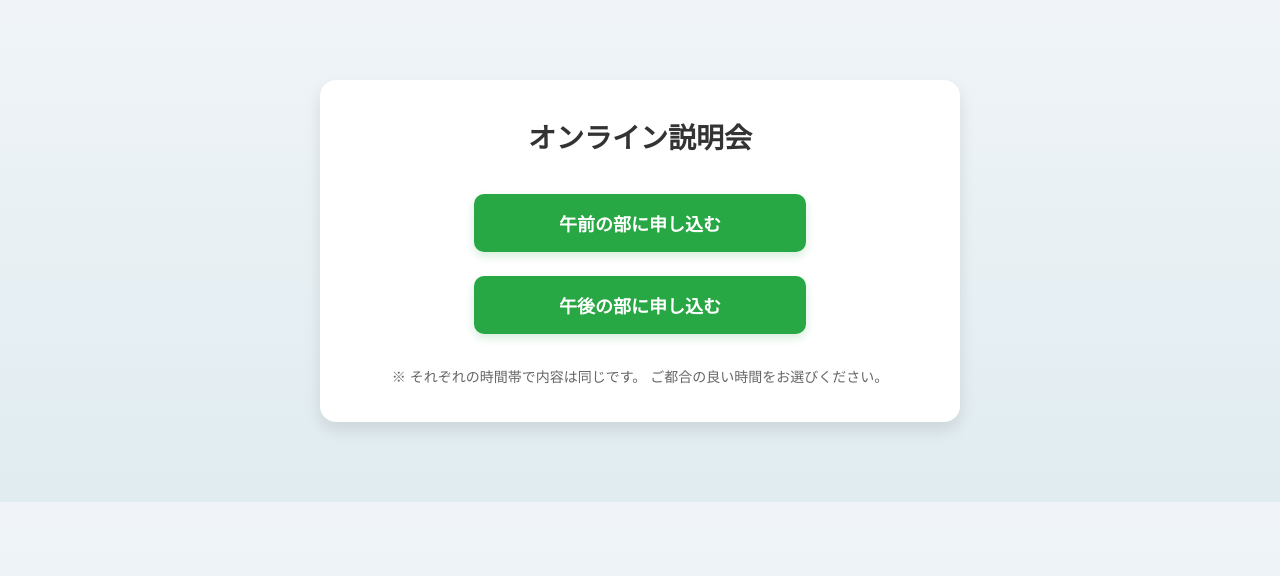
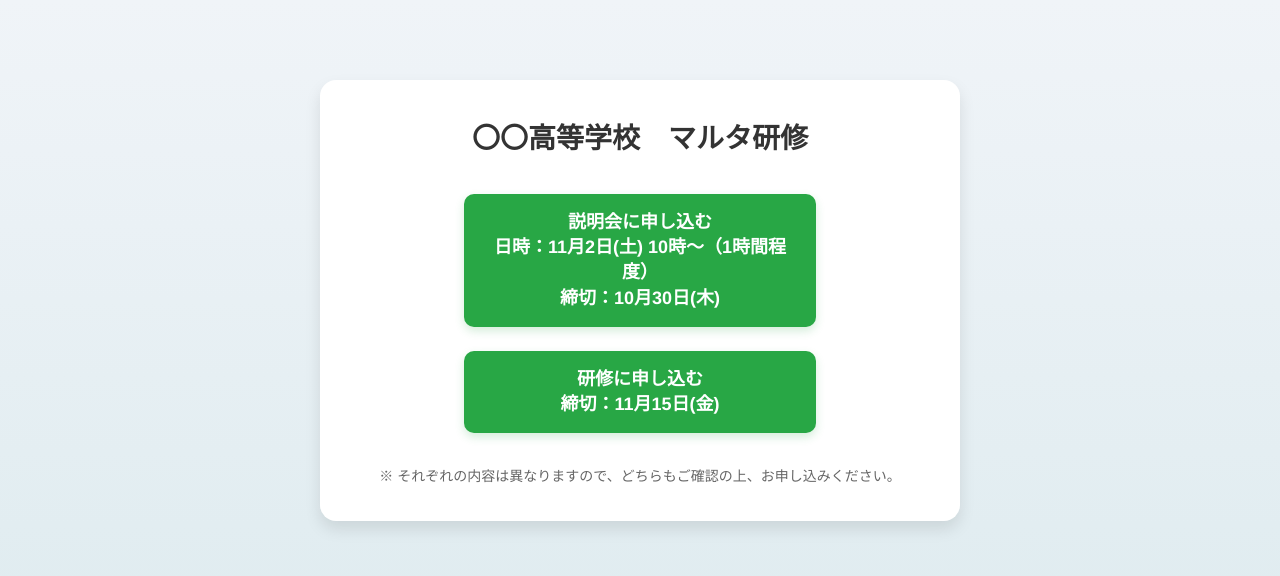
Before and after one commit to form-isa/greenforms, a plain HTML site: page index.html in a window 1280 px wide. Drawn offline with Linux system fonts and the light colour scheme.

Commit message:
Update index.html

```diff
--- a/index.html
+++ b/index.html
@@ -2,7 +2,7 @@
 <html lang="ja">
 <head>
   <meta charset="UTF-8">
-  <title>オンライン説明会お申し込み</title>
+  <title>〇〇高等学校　マルタ研修</title>
   <meta name="viewport" content="width=device-width, initial-scale=1">
   <style>
     body {
@@ -32,21 +32,23 @@
     .button {
       display: inline-block;
       width: 90%;
-      max-width: 300px;
+      max-width: 320px;
       margin: 12px auto;
       padding: 16px;
       font-size: 18px;
       font-weight: bold;
-      background-color: #28a745; /* 緑 */
+      background-color: #28a745;
       color: white;
       text-decoration: none;
       border-radius: 10px;
       transition: background-color 0.3s ease;
       box-shadow: 0 4px 10px rgba(40, 167, 69, 0.2);
+      white-space: normal;
+      line-height: 1.4;
     }
 
     .button:hover {
-      background-color: #1e7e34; /* 濃い緑 */
+      background-color: #1e7e34;
     }
 
     .note {
@@ -62,7 +64,7 @@
       }
 
       h1::after {
-        content: "\Aお申し込み";
+        content: "\A";
         white-space: pre;
       }
 
@@ -75,19 +77,21 @@
 </head>
 <body>
   <div class="container">
-    <h1>オンライン説明会</h1>
+    <h1>〇〇高等学校　マルタ研修</h1>
 
     <!-- GoogleフォームのURLに変更してください -->
     <a class="button" href="https://docs.google.com/forms/d/e/FORM_ID_1/viewform" target="_blank">
-      午前の部に申し込む
+      説明会に申し込む<br>
+      日時：11月2日(土) 10時～（1時間程度）<br>
+      締切：10月30日(木)
     </a>
     <a class="button" href="https://docs.google.com/forms/d/e/FORM_ID_2/viewform" target="_blank">
-      午後の部に申し込む
+      研修に申し込む<br>
+      締切：11月15日(金)
     </a>
 
     <p class="note">
-      ※ それぞれの時間帯で内容は同じです。
-      ご都合の良い時間をお選びください。
+      ※ それぞれの内容は異なりますので、どちらもご確認の上、お申し込みください。
     </p>
   </div>
 </body>
```
